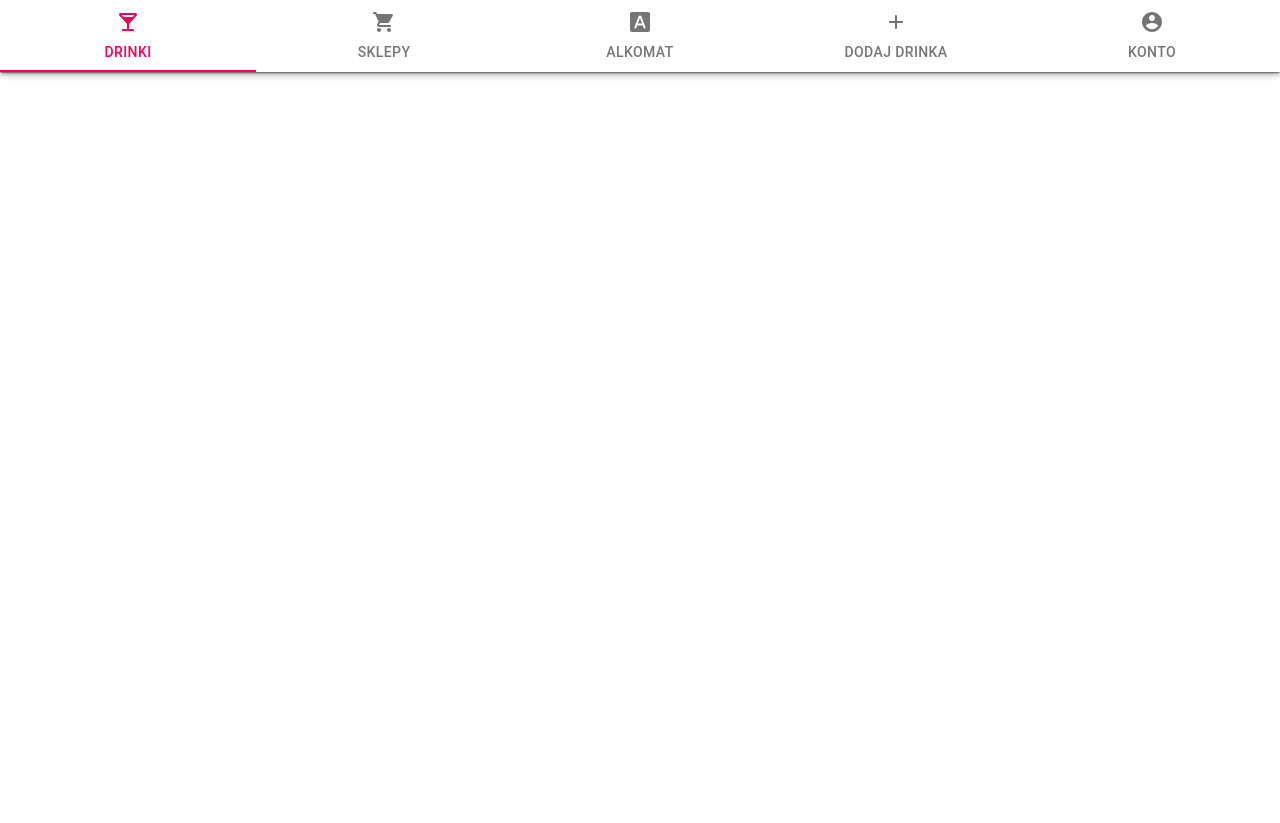
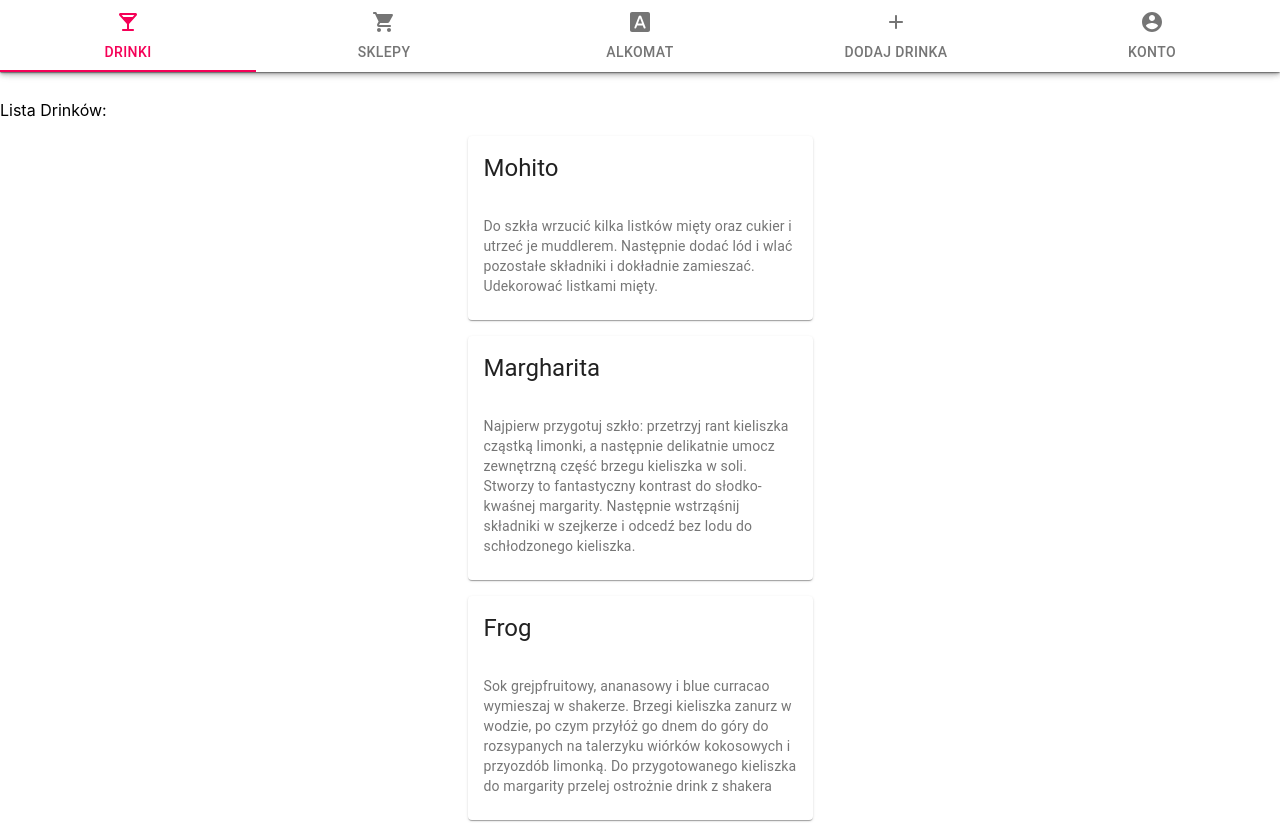
Before and after one commit to szymon-wiergowski/DrinkApp, a React (Create React App) app: page / in a window 1280 px wide. Shown: the top 823 px of the page. Before the commit the page ends 800 px from the top, so only its background shows below. Built offline with nearby package versions, Linux system fonts and the light colour scheme.

Commit message:
change navigation

```diff
--- a/src/App.js
+++ b/src/App.js
@@ -17,11 +17,11 @@ function App() {
             component={Shops}
           />
           <Route
-            path="/drinks"
+            path="/"
             component={Drinks}
           />
         </PageWrapper>
-        <Redirect to="/drinks" />
+        <Redirect to="/" />
       </Switch>
     </BrowserRouter>
   );
--- a/src/navigation/Navigation.js
+++ b/src/navigation/Navigation.js
@@ -69,7 +69,7 @@ export function Navbar() {
                     indicatorColor='secondary'
                     textColor='secondary'
                 >
-                    <Tab icon={<LocalBarRoundedIcon />} label="drinki" component={Link} to="/drinks"></Tab>
+                    <Tab icon={<LocalBarRoundedIcon />} label="drinki" component={Link} to="/"></Tab>
                     <Tab icon={<ShoppingCartRoundedIcon />} label="sklepy" component={Link} to="/shops"></Tab>
                     <Tab icon={<FontDownloadRoundedIcon />} label="alkomat"></Tab>
                     <Tab icon={<AddRoundedIcon />} label="dodaj drinka"></Tab>
```
